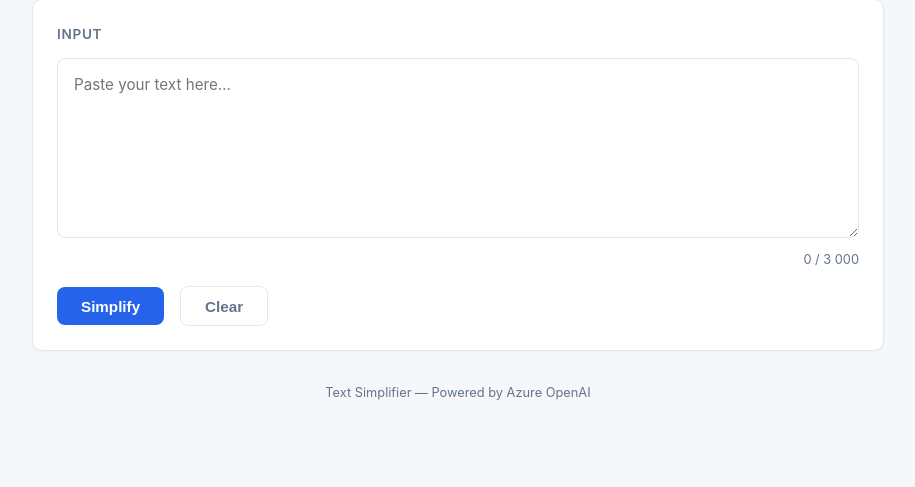
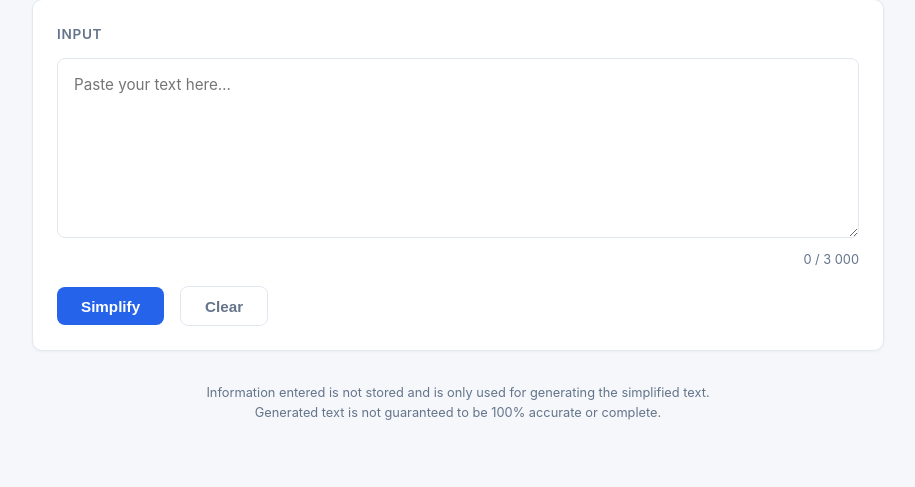
Before and after one commit to li-wx/simplify_text, a Flask app: page / in a window 1280 px wide. Shown: the part 139-626 px from the top of the page, without its empty margins (182-1097 px from the left). Run offline with Flask 3, Linux system fonts and the light colour scheme.

Commit message:
Edits to the words displayed on GUI.

```diff
--- a/templates/index.html
+++ b/templates/index.html
@@ -247,7 +247,8 @@
         </div>
 
         <footer>
-            Text Simplifier &mdash; Powered by Azure OpenAI
+            <p>Information entered is not stored and is only used for generating the simplified text.</p>
+            <p>Generated text is not guaranteed to be 100% accurate or complete.</p>
         </footer>
     </div>
 
@@ -279,7 +280,7 @@
             hideError();
             resultCard.classList.remove('visible');
             btnEl.disabled = true;
-            statusEl.innerHTML = '<span class="spinner"></span> Processing… this may take a minute';
+            statusEl.innerHTML = '<span class="spinner"></span> Reading, processing, and validating…';
 
             const startTime = performance.now();
 
@@ -298,7 +299,7 @@
 
                 const elapsed = ((performance.now() - startTime) / 1000).toFixed(1);
                 resultEl.innerHTML = marked.parse(data.result);
-                metaEl.textContent = `Model: ${data.model} · ${elapsed}s`;
+                metaEl.textContent = `Completed in ${elapsed}s`;
                 resultCard.classList.add('visible');
 
             } catch (err) {
```
